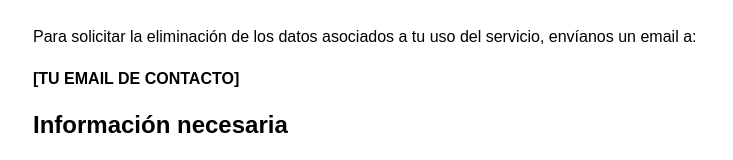
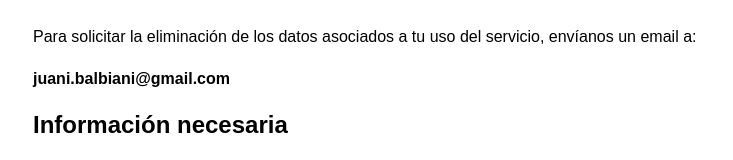
Before and after one commit to juanibalbi/whatsapp-legal, a plain HTML site: page data-deletion.html in a window 1280 px wide. Shown: the part 170-330 px from the top of the page, without its empty margins (157-890 px from the left). Drawn offline with Linux system fonts and the light colour scheme.

Commit message:
Update contact email for data deletion requests

```diff
--- a/data-deletion.html
+++ b/data-deletion.html
@@ -17,7 +17,7 @@
 
   <h2>Cómo solicitar la eliminación</h2>
   <p>Para solicitar la eliminación de los datos asociados a tu uso del servicio, envíanos un email a:</p>
-  <p><strong>[TU EMAIL DE CONTACTO]</strong></p>
+  <p><strong>juani.balbiani@gmail.com</strong></p>
 
   <h2>Información necesaria</h2>
   <p>Incluye en el email:</p>
```
